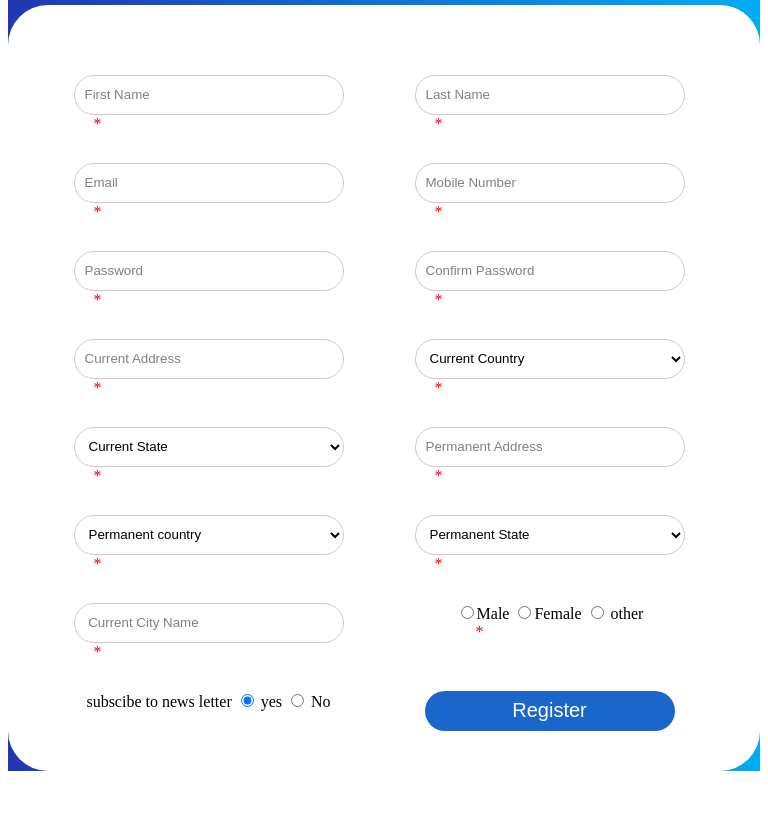
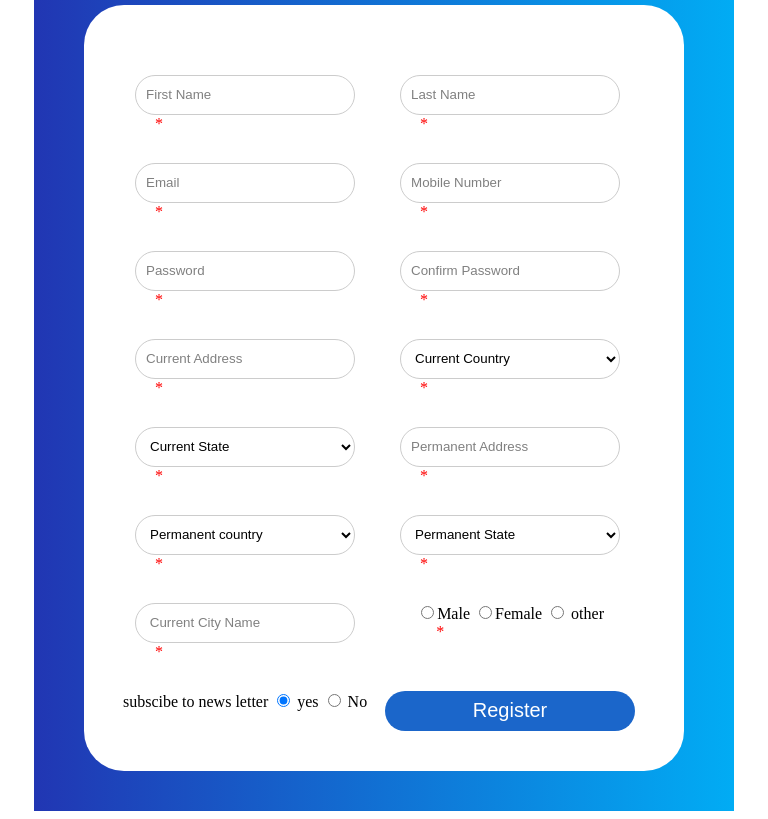
Before and after one commit to swathi-mindfire/registration-form, a plain HTML site: page index.html in a window 768 px wide. Shown: the part 82-901 px from the top of the page. Before the commit the page ends 861 px from the top, so only its background shows below. Drawn offline with Linux system fonts and the light colour scheme.

Commit message:
submit button size changed

```diff
--- a/style.css
+++ b/style.css
@@ -22,10 +22,11 @@
                                 'subscribe submit' !important;
 
                                width:65% !important;
-            width:auto !important;
+            width:600px !important;
             margin-top: 0 !important;
             column-gap: 0px !important;
             padding-left: 30px !important;
+
 
 
     }
@@ -42,18 +43,22 @@
 
     .wrapper{
         height:100% !important;
+        width:700px !important;
+        padding-bottom: 40px !important;
+        padding-left:50px !important;
+        padding-right: 50px !important;
     }
 
     input[type="text"],input[type="password"],input[type="tel"]{
 
-        width:270px !important;
+        width:220px !important;
 
     }
 
 
     select{
 
-    width:270px !important;
+    width:220px !important;
 
     }
     .subscribe{
```
